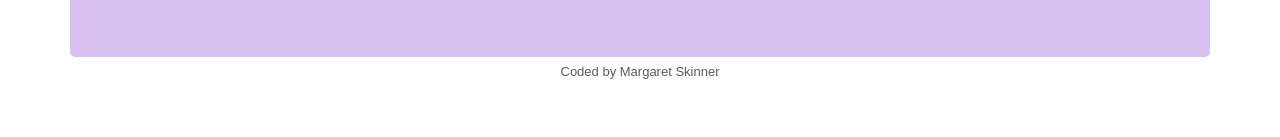
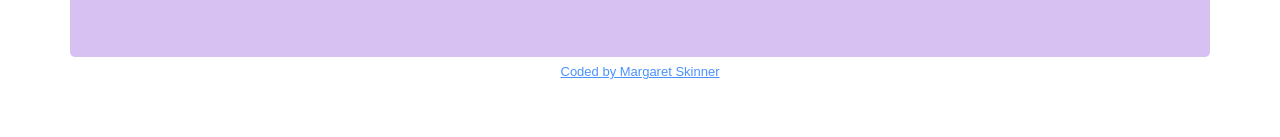
Before and after one commit to mtskinner915/react-dictionary-app, a React (Create React App) app: page / in a window 1280 px wide. Shown: the part 163-300 px from the top of the page. Built offline with nearby package versions, Linux system fonts and the light colour scheme.

Commit message:
Updated footer link

```diff
--- a/src/App.js
+++ b/src/App.js
@@ -13,7 +13,15 @@
           <Dictionary />
         </main>
       </div>
-      <footer className="App-footer">Coded by Margaret Skinner</footer>
+      <footer className="App-footer">
+        <a
+          href="https://github.com/mtskinner915/react-dictionary-app"
+          target="_blank"
+          rel="noreferrer"
+        >
+          Coded by Margaret Skinner
+        </a>
+      </footer>
     </div>
   );
 }
```
